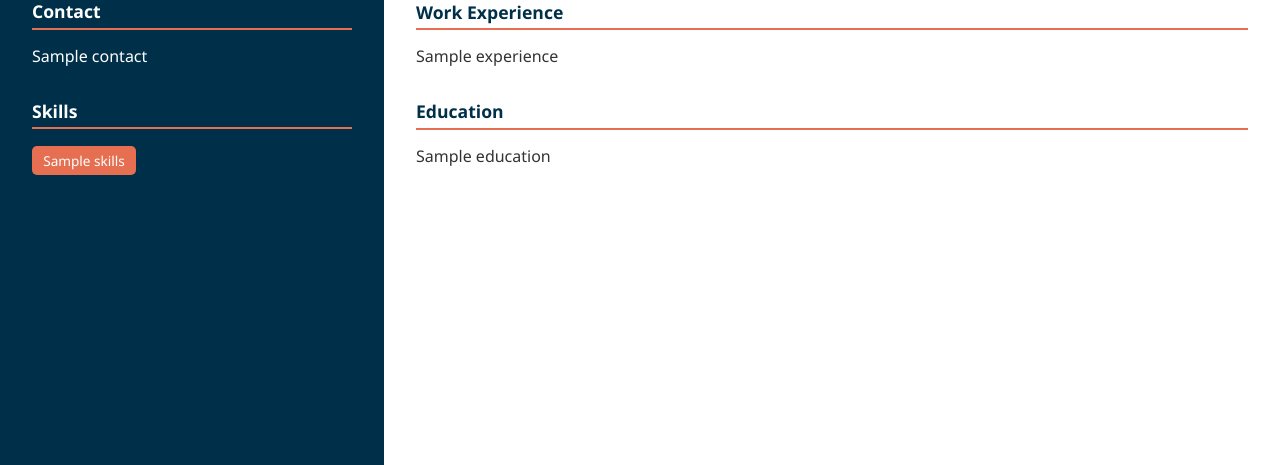
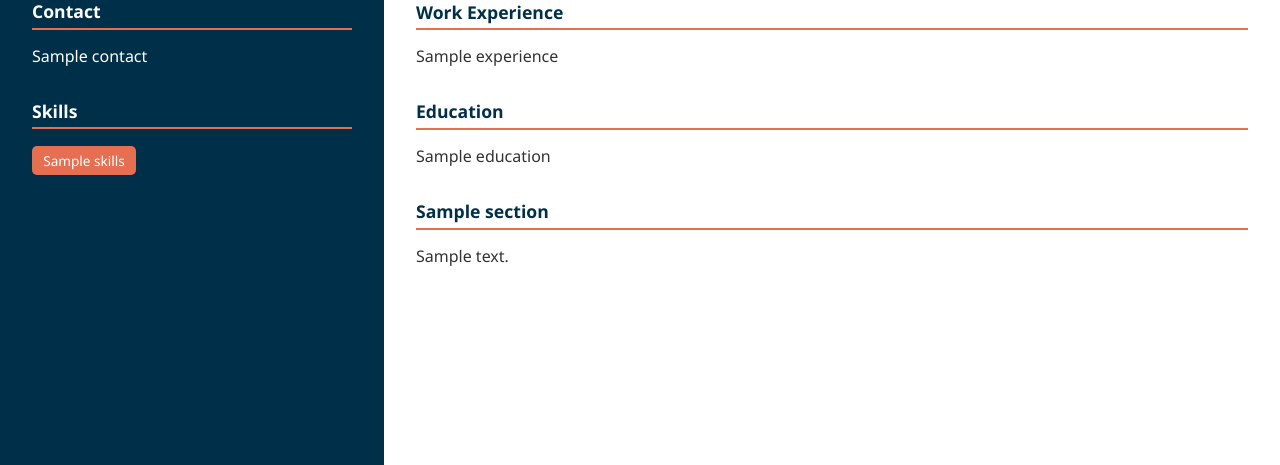
Before and after one commit to akhileshlabd/OnlineTools, a Flask app: template templates/resume_template.html in a window 1280 px wide. Shown: the part 132-597 px from the top of the page. Run offline with Flask 3, Linux system fonts and the light colour scheme; the template is opened without the code that fills it: most values are stand-ins (such as "Sample title", 1, 10 or a date in 2020).

Commit message:
Update resume_template.html

```diff
--- a/templates/resume_template.html
+++ b/templates/resume_template.html
@@ -106,6 +106,14 @@
         <h2>Education</h2>
         <p>{{ education|replace('\n', '<br>')|safe }}</p>
       </div>
+        {% if dynamic_sections %}
+        {% for section in dynamic_sections %}
+            <div class="section">
+            <h2>{{ section.title }}</h2>
+            <p>{{ section.content|replace('\n', '<br>')|safe }}</p>
+            </div>
+        {% endfor %}
+        {% endif %}
     </div>
   </div>
 </body>
```
